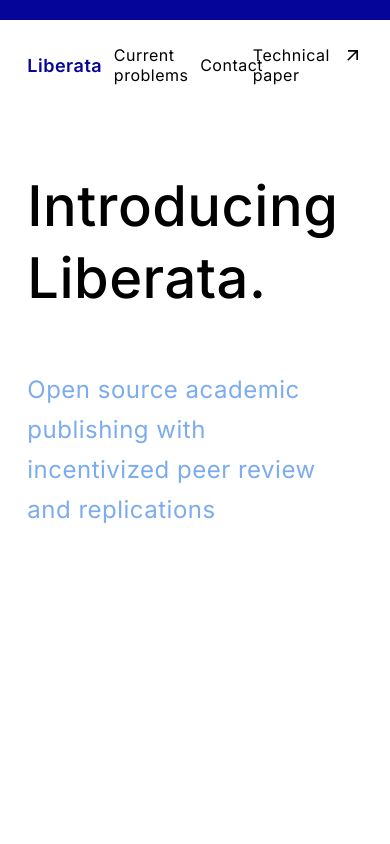
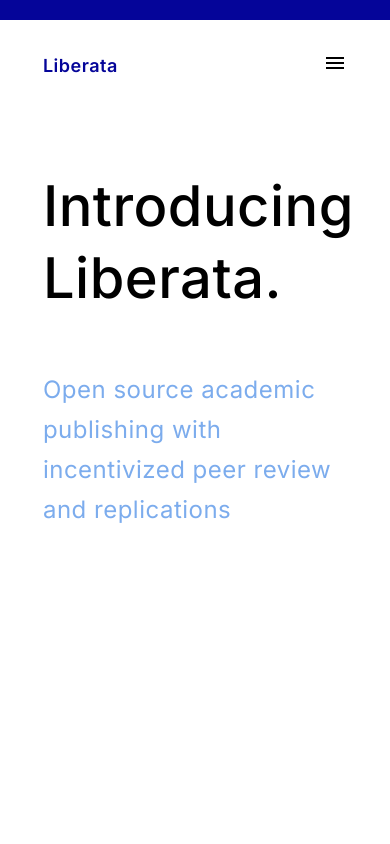
Before and after one commit to christinapan98/liberata, a React (Create React App) app: page / in a window 390 px wide. Shown: the top 844 px of the page. Built offline with nearby package versions, Linux system fonts and the light colour scheme.

Commit message:
responsive updates, to be cleaned up

```diff
--- a/src/App.css
+++ b/src/App.css
@@ -15,7 +15,7 @@
 }
 
 .App-body {
-  width: 86vw;
+  width: 78vw;
   display: block;
   margin-left: auto;
   margin-right: auto;
@@ -38,15 +38,19 @@
 }
 
 /* ------------------ 3 problems section styling------------------ */
-
+@media (min-width: 700px) {
+  .App-body {
+    width: 86vw;
+  }
+}
 @media (min-width: 1050px) {
   .sticky {
     position: sticky;
     top: 12vh;
   }
   .App-problem-header {
-    line-height: 4.5rem;
-    font-size: 3rem;
+    line-height: 4.5rem !important;
+    font-size: 3rem !important;
     width: 40%;
   }
   .App-problem-body {
@@ -54,11 +58,12 @@
     margin-top: 0px;
   }
   .App-problem-body > div:first-child {
-    font-size: 2rem;
-    line-height: 3rem;
+    font-size: 2rem !important;
+    line-height: 3rem !important;
   }
   .App-problem-body > div:last-child {
     /* min-height: 40vh; */
+    font-size: 20px !important;
     padding: 2vw !important;
     margin-bottom: 2vh;
   }
@@ -73,8 +78,9 @@
 
 .App-problem-header {
   display: inline-block;
-  line-height: 4.5rem;
-  font-size: 3rem;
+  line-height: 3.8rem;
+  font-size: 2.6rem;
+  margin-bottom: .8rem;
 }
 
 .App-problem-header img {
@@ -94,8 +100,8 @@
 }
 
 .App-problem-body > div:first-child {
-  line-height: 2.8rem;
-  font-size: 1.8rem;
+  line-height: 2rem;
+  font-size: 1.2rem;
   margin-bottom: 2rem;
   color: gray;
 }
@@ -103,7 +109,7 @@
 .App-problem-body > div:last-child {
   padding: 2vw 4vw;
   color: rgb(95, 95, 95);
-  font-size: 20px;
+  font-size: 16px;
   font-family: Helvetica, sans-serif;
   line-height: 1.4;
   border-radius: 15px;
--- a/src/App.tsx
+++ b/src/App.tsx
@@ -13,6 +13,8 @@ import FAQ from './components/FAQ';
 
 function App() {
   const videoRef = useRef(null);
+  const problemRef = useRef(null);
+  const contactRef = useRef(null);
   let shouldAutoplay = true;
 
   // Overview video observer
@@ -109,10 +111,28 @@ function App() {
     observer.observe(sectionFive);
   }, []);
 
+  const scrollToSection = (sectionId: string) => {
+    console.log("calling scrollToSection");
+    switch(sectionId) {
+      case "section-two":
+        if(problemRef.current) {
+          problemRef.current.scrollIntoView({behavior: 'smooth'});
+        }
+        break;
+      case "section-five":
+        if(contactRef.current) {
+          contactRef.current.scrollIntoView({behavior: 'smooth'});
+        }
+        break;
+      default:
+        break;
+    }
+  };
+
   return (
     <div className="App">
       <div className="Header-accent"></div>
-      <Header/>
+      <Header scrollToSection={scrollToSection} />
 
       <div className="App-body">
         {/* Hook and overview */}
@@ -127,7 +147,7 @@ function App() {
         </div>
 
         {/* Three problems */}
-        <div id="section-two">
+        <div id="section-two" ref={problemRef}>
           <div className="App-section App-body-section App-problem">
             <MeritProblemSection/>
           </div>
@@ -152,12 +172,12 @@ function App() {
         </div> */}
 
         {/* Contact form */}
-        <div className="App-section"  id="section-five">
+        <div className="App-section" ref={contactRef} id="section-five">
           <Contact/>
         </div>
       </div>
 
-      <div className="App-footer" id="App-footer">
+      <div className="App-footer" id="App-footer" style={{height: '13vh'}}>
         {/* <Footer/>
         <div className="Footer-accent"></div> */}
       </div>
--- a/src/components/Contact.css
+++ b/src/components/Contact.css
@@ -8,8 +8,10 @@
     width: 40vw;
     margin-bottom: 0vh;
   }
+  .Contact-text-headline {
+    font-size: 50px;
+  }
 }
-
 .Contact-form {
   margin-top: 17px;
   display: flex;
@@ -27,12 +29,13 @@
 }
 
 .Contact-text-headline {
-  font-size: 50px;
-  margin-bottom: 20px;
+  font-size: 2.7rem;
+  line-height: 3.8rem;
+  margin-bottom: 23px;
 }
 
 .Contact-text-subline {
-  font-size: 25px;
+  font-size: 20px;
   color: var(--accent-blue);
 }
 
@@ -57,7 +60,6 @@
   margin-left: 25px;
 }
 
-
 .outlined-submit {
   margin-top: 27px;
   border: none;
--- a/src/components/Header.css
+++ b/src/components/Header.css
@@ -1,6 +1,4 @@
-@media (max-width: 400px) {
 
-}
 
 .Header-wrapper {
   width: 100vw;
@@ -10,7 +8,7 @@
   background-color: white;
   position: sticky;
   top: 0;
-  z-index: 9999;
+  z-index: 9;
 }
 
 .Header-body {
@@ -21,9 +19,21 @@
   justify-content: space-between;
   margin-bottom: 10px;
   align-items: center;
-  width: 86vw;
+  width: 78vw !important;
   margin-left: auto;
   margin-right: auto;
+}
+
+@media (min-width: 700px) {
+  .Header-body {
+    width: 86vw !important;
+  }
+  .Header-navbar {
+    visibility: visible !important;
+  }
+  .Header-hamburger {
+    display: none !important;
+  }
 }
 
 .Header-nav {
@@ -33,8 +43,20 @@
   min-width: 30vw;
 }
 
+.Header-navbar {
+  visibility: hidden;
+}
+
 .Header-nav a {
   margin-right: 3vw;
+}
+
+.Header-hamburger {
+  display: block;
+}
+
+.Header-hamburger:hover {
+  cursor: pointer;
 }
 
 #Header-logo {
--- a/src/components/Header.tsx
+++ b/src/components/Header.tsx
@@ -1,8 +1,9 @@
-import React from 'react';
+import React, {useState} from 'react';
 import {ArrowOutward} from '@mui/icons-material';
+import MenuDrawer from './MenuDrawer';
 import './Header.css';
 
-function Header() {
+function Header({scrollToSection}) {
   return (
     <>
       <div className='Header-wrapper'>
@@ -11,7 +12,7 @@ function Header() {
                 <a id="Header-logo" href="#section-one">
                   Liberata
                 </a>
-              <a id="Header-problems" href="#section-two">
+                <a id="Header-problems" className="Header-navbar" href="#section-two">
                   Current problems
                 </a>
                 {/* <a id="Header-how-it-works" href="#section-three">
@@ -20,16 +21,19 @@ function Header() {
                 {/* <a href="#section-four">
                   FAQ
                 </a> */}
-              <a id="Header-contact" href="#section-five">
+                <a id="Header-contact" className="Header-navbar" href="#section-five">
                   Contact
                 </a>
               </span>
 
-            {/* insert whitepaper link here */}
-            <a href="https://docs.google.com/document/d/15CcvTbmist-dSgsto2hurLP8hjlUe7t6fq_C2MGNNJo/edit?usp=sharing" target="blank" style={{display: 'flex', alignItems: 'bottom'}}>
+              <a className="Header-navbar" href="https://docs.google.com/document/d/15CcvTbmist-dSgsto2hurLP8hjlUe7t6fq_C2MGNNJo/edit?usp=sharing" target="blank" style={{display: 'flex', alignItems: 'bottom'}}>
                 Technical paper
                 <ArrowOutward style={{fontSize: '20px', marginLeft: '4px'}}/>
               </a>
+
+          <div className="Header-hamburger">
+            <MenuDrawer scrollToSection={scrollToSection}/>
+          </div>
         </div>
       </div>
     </>
--- /dev/null
+++ b/src/components/MenuDrawer.tsx
@@ -0,0 +1,58 @@
+import React, {useState, useRef} from 'react';
+import MenuIcon from '@mui/icons-material/Menu';
+import IconButton from '@mui/material/IconButton';
+import Box from '@mui/material/Box';
+import Drawer from '@mui/material/Drawer';
+import Button from '@mui/material/Button';
+import List from '@mui/material/List';
+import Divider from '@mui/material/Divider';
+import ListItem from '@mui/material/ListItem';
+import ListItemButton from '@mui/material/ListItemButton';
+import ListItemIcon from '@mui/material/ListItemIcon';
+import ListItemText from '@mui/material/ListItemText';
+import {ArrowOutward} from '@mui/icons-material';
+
+function MenuDrawer({scrollToSection}) {
+  const [isDrawerOpen, toggleDrawer] = useState(false);
+
+  const DrawerList = (
+    <Box sx={{ width: 250 }} role="presentation" onClick={() => toggleDrawer(false)}>
+      <List>
+        {[['Current problems', 'section-two'], ['Contact', 'section-five']].map((item, index) => (
+          <ListItem key={item[0]} onClick={() => scrollToSection(item[1])} disablePadding>
+            <ListItemButton>
+              <ListItemText primary={item[0]} />
+            </ListItemButton>
+          </ListItem>
+        ))}
+      </List>
+      <Divider />
+        <List>
+          <ListItem disablePadding>
+            <ListItemButton>
+            <a href="https://docs.google.com/document/d/15CcvTbmist-dSgsto2hurLP8hjlUe7t6fq_C2MGNNJo/edit?usp=sharing" target="blank" style={{fontSize: '15px', display: 'flex', alignItems: 'bottom'}}>
+              Technical paper
+              <ArrowOutward style={{fontSize: '20px', marginLeft: '4px'}}/>
+            </a>
+            </ListItemButton>
+          </ListItem>
+       </List>
+    </Box>
+  );
+
+  return (
+    <div>
+      <div onClick={() => toggleDrawer(true)}>
+        <MenuIcon/>
+      </div>
+
+      <Drawer sx={{zIndex: '100'}} anchor="right" open={isDrawerOpen} onClick={() => toggleDrawer(false)}>
+        {DrawerList}
+
+
+      </Drawer>
+    </div>
+  );
+};
+
+export default MenuDrawer;
```
Lines whose indentation alone changed are shown as unchanged.
